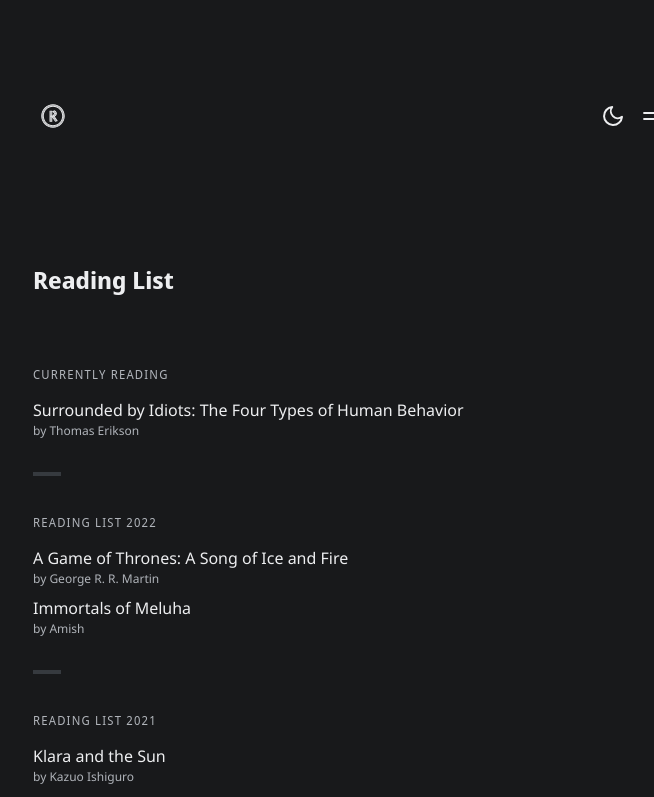
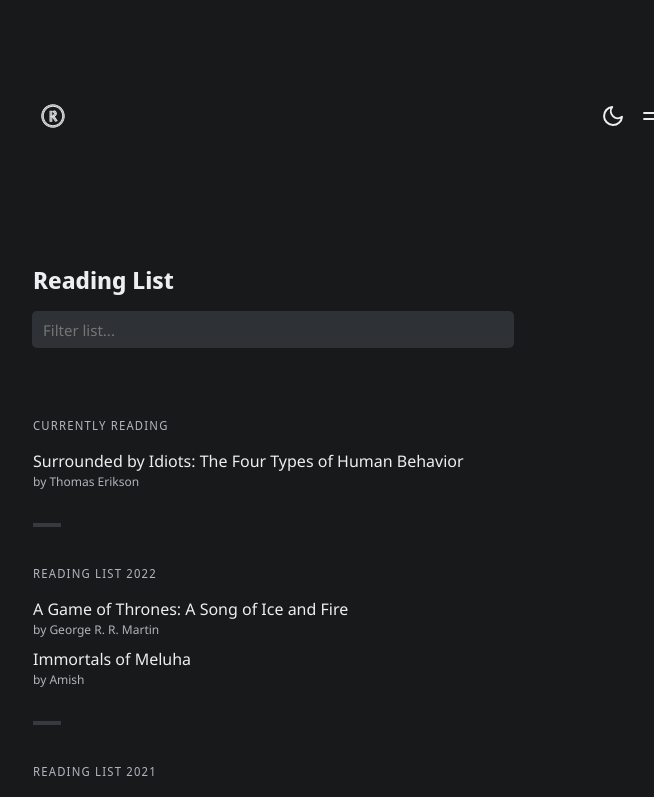
Before and after one commit to rathesDot/rathes.me, a Next.js app: page /reading-list in a window 1280 px wide. Shown: the top 797 px of the page, without its empty margins (95-749 px from the left). Built offline with nearby package versions, Linux system fonts and the light colour scheme.

Commit message:
💄 Add search field

```diff
--- a/src/pages/reading-list.tsx
+++ b/src/pages/reading-list.tsx
@@ -6,7 +6,14 @@ import { styled } from "../../stitches.config"
 import data from "../../data/books.json"
 
 import { PageLayout } from "../layouts"
-import { Heading, Meta, List, ListItem, Separator } from "../components"
+import {
+  Heading,
+  Meta,
+  List,
+  ListItem,
+  Separator,
+  TextField,
+} from "../components"
 
 const Container = styled("div", {
   flexGrow: 1,
@@ -18,10 +25,17 @@ const Section = styled("section", {
   marginTop: "$16",
 })
 
+const Header = styled("section", {
+  display: "flex",
+  flexDirection: "column",
+  gap: "$4",
+  marginBottom: "$16",
+})
+
 type Book = { title: string; url: string; author: string }
 
 const ReadingList: NextPage = () => {
-  const [searchTerm, setFilter] = useState("")
+  const [searchTerm, setSearchTerm] = useState("")
   const filteredList: [string, Book[]][] = useMemo(() => {
     return (Object.entries(data) as [string, Book[]][]).map(([year, books]) => {
       return [
@@ -39,7 +53,15 @@ const ReadingList: NextPage = () => {
     <PageLayout>
       <Meta title="Reading List" />
       <Container>
-        <Heading>Reading List</Heading>
+        <Header>
+          <Heading>Reading List</Heading>
+          <TextField
+            value={searchTerm}
+            onChange={(e) => setSearchTerm(e.target.value)}
+            aria-label="Filter list"
+            placeholder="Filter list..."
+          />
+        </Header>
         <Section>
           {filteredList.map(([listTitle, books], index, list) => {
             if (!books.length) {
```
